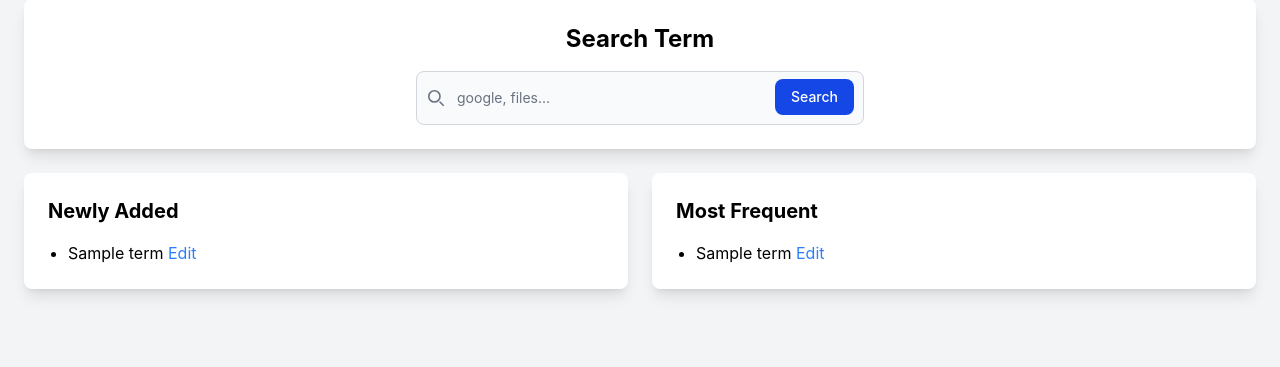
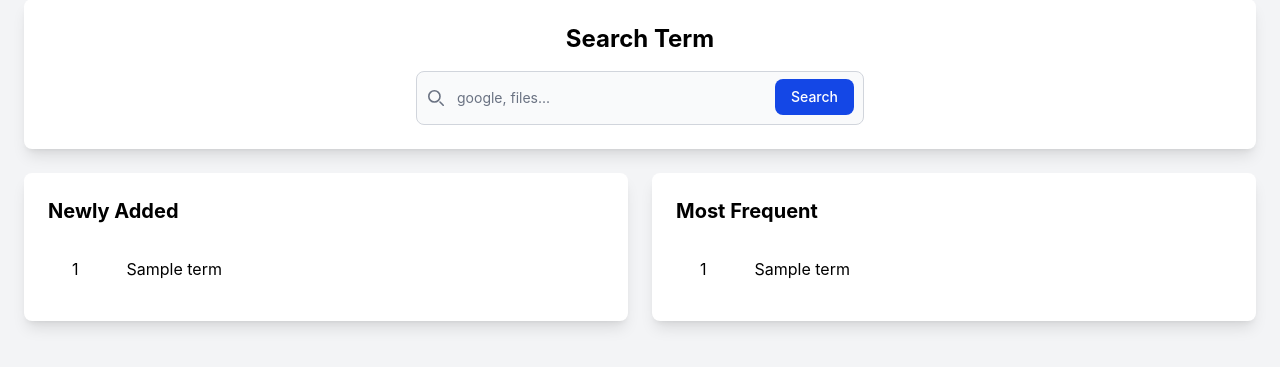
Before and after one commit to 10morgant/go-redirecter, a Flask app: template templates/terms.j2.html in a window 1280 px wide. Shown: the part 125-492 px from the top of the page. Run offline with Flask 3, Linux system fonts and the light colour scheme; the template is opened without the code that fills it: most values are stand-ins (such as "Sample title", 1, 10 or a date in 2020).

Commit message:
working table

```diff
--- a/templates/terms.j2.html
+++ b/templates/terms.j2.html
@@ -28,19 +28,39 @@
     <div class="max-w-7xl mx-auto grid grid-cols-1 md:grid-cols-2 gap-6">
         <div class="bg-white p-6 rounded-lg shadow-lg">
             <h2 class="text-xl font-bold mb-4">Newly Added</h2>
-            <ul class="list-disc pl-5">
+            <table class="min-w-full w-full divide-y divide-gray-200">
+                <tbody class="bg-white divide-y divide-gray-200">
                 {% for term, created_at in newly_added_terms %}
-                    <li>{{ term }} <a href="/edit/{{ term }}" class="text-blue-500 hover:underline">Edit</a></li>
+                    <tr class="hover:bg-gray-100">
+                        <td class="px-6 py-4 whitespace-nowrap w-10">{{ loop.index }}</td>
+                        <td class="px-6 py-4 whitespace-nowrap">{{ term }}</td>
+                        <td class="px-6 py-4 whitespace-nowrap text-right text-sm font-medium">
+                            <a href="/edit/{{ term }}" class="text-blue-500 hover:underline hidden">Edit</a>
+                            <a href="/delete/{{ term }}" class="text-red-500 hover:underline hidden">Delete</a>
+                        </td>
+                    </tr>
                 {% endfor %}
-            </ul>
+                </tbody>
+            </table>
         </div>
         <div class="bg-white p-6 rounded-lg shadow-lg">
             <h2 class="text-xl font-bold mb-4">Most Frequent</h2>
-            <ul class="list-disc pl-5">
+            <table class="min-w-full w-full divide-y divide-gray-200">
+                <tbody class="bg-white divide-y divide-gray-200">
                 {% for term, usage_count in most_commonly_used_terms %}
-                    <li>{{ term }} <a href="/edit/{{ term }}" class="text-blue-500 hover:underline">Edit</a></li>
+                    <tr class="hover:bg-gray-100">
+                        <td class="px-6 py-4 whitespace-nowrap w-10">{{ loop.index }}</td>
+                        <td class="px-6 py-4 whitespace-nowrap">
+                                {{ term }}
+                        </td>
+                        <td class="px-6 py-4 whitespace-nowrap text-right text-sm font-medium">
+                            <a href="/edit/{{ term }}" class="text-blue-500 hover:underline hidden">Edit</a>
+                            <a href="/delete/{{ term }}" class="text-red-500 hover:underline hidden">Delete</a>
+                        </td>
+                    </tr>
                 {% endfor %}
-            </ul>
+                </tbody>
+            </table>
         </div>
     </div>
 {% endblock %}
@@ -52,5 +72,14 @@
             const term = document.getElementById('search-term').value;
             window.location.href = `/go/${term}`;
         });
+
+        document.querySelectorAll('tr').forEach(row => {
+            row.addEventListener('mouseover', () => {
+                row.querySelectorAll('a').forEach(link => link.classList.remove('hidden'));
+            });
+            row.addEventListener('mouseout', () => {
+                row.querySelectorAll('a').forEach(link => link.classList.add('hidden'));
+            });
+        });
     </script>
 {% endblock %}
```
